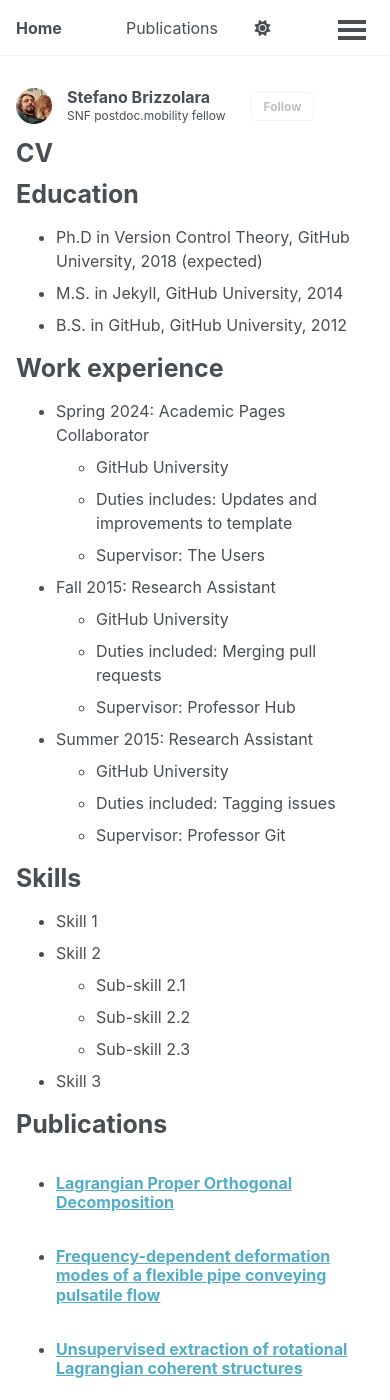
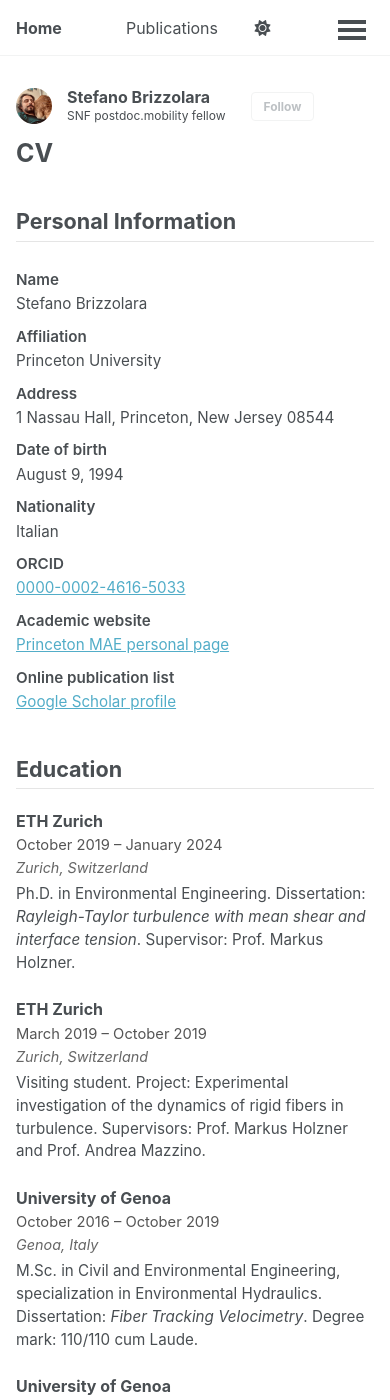
Before and after one commit to stebrizzo/stebrizzo.github.io, a Jekyll site: the page built from _pages/cv.md, in a window 390 px wide and 1400 px high. Built offline with Jekyll 4.4.1, drawn with Linux system fonts in a browser that asks for light colours; a style sheet for code colours, icons or effects is not loaded; some of the changed text lies outside the part shown.

Commit message:
Update cv.md

```diff
--- a/_pages/cv.md
+++ b/_pages/cv.md
@@ -7,58 +7,308 @@ redirect_from:
   - /resume
 ---
 
-{% include base_path %}
+<style>
 
-Education
-======
-* Ph.D in Version Control Theory, GitHub University, 2018 (expected)
-* M.S. in Jekyll, GitHub University, 2014
-* B.S. in GitHub, GitHub University, 2012
+.cv-section {
+  margin-top: 2rem;
+  margin-bottom: 2rem;
+}
 
-Work experience
-======
-* Spring 2024: Academic Pages Collaborator
-  * GitHub University
-  * Duties includes: Updates and improvements to template
-  * Supervisor: The Users
+.cv-section h2 {
+  font-size: 1.35rem;
+  font-weight: 700;
+  margin-bottom: 1.2rem;
+  padding-bottom: 0.35rem;
+  border-bottom: 1px solid #e5e5e5;
+}
 
-* Fall 2015: Research Assistant
-  * GitHub University
-  * Duties included: Merging pull requests
-  * Supervisor: Professor Hub
 
-* Summer 2015: Research Assistant
-  * GitHub University
-  * Duties included: Tagging issues
-  * Supervisor: Professor Git
+/* Personal information */
 
-Skills
-======
-* Skill 1
-* Skill 2
-  * Sub-skill 2.1
-  * Sub-skill 2.2
-  * Sub-skill 2.3
-* Skill 3
+.cv-info {
+  display: grid;
+  grid-template-columns: 150px 1fr;
+  column-gap: 20px;
+  row-gap: 0.45rem;
+  font-size: 0.95rem;
+}
 
-Publications
-======
-  <ul>{% for post in site.publications reversed %}
-    {% include archive-single-cv.html %}
-  {% endfor %}</ul>
+.cv-info-label {
+  font-weight: 600;
+}
 
-Talks
-======
-  <ul>{% for post in site.talks reversed %}
-    {% include archive-single-talk-cv.html  %}
-  {% endfor %}</ul>
 
-Teaching
-======
-  <ul>{% for post in site.teaching reversed %}
-    {% include archive-single-cv.html %}
-  {% endfor %}</ul>
+/* Education and employment entries */
 
-Service and leadership
-======
-* Currently signed in to 43 different slack teams
+.cv-entry {
+  margin-bottom: 1.4rem;
+}
+
+.cv-entry-header {
+  display: flex;
+  justify-content: space-between;
+  align-items: baseline;
+  gap: 20px;
+}
+
+.cv-entry-institution {
+  font-weight: 700;
+  font-size: 1rem;
+}
+
+.cv-entry-date {
+  font-size: 0.92rem;
+  white-space: nowrap;
+  color: #555;
+}
+
+.cv-entry-location {
+  font-size: 0.90rem;
+  font-style: italic;
+  color: #666;
+  margin-top: 0.05rem;
+}
+
+.cv-entry-description {
+  font-size: 0.95rem;
+  line-height: 1.5;
+  margin-top: 0.3rem;
+}
+
+
+/* Mobile formatting */
+
+@media (max-width: 650px) {
+
+  .cv-info {
+    grid-template-columns: 1fr;
+    row-gap: 0.1rem;
+  }
+
+  .cv-info-label {
+    margin-top: 0.5rem;
+  }
+
+  .cv-entry-header {
+    display: block;
+  }
+
+  .cv-entry-date {
+    margin-top: 0.1rem;
+  }
+}
+
+</style>
+
+
+<div class="cv-section">
+
+<h2>Personal Information</h2>
+
+<div class="cv-info">
+
+  <div class="cv-info-label">Name</div>
+  <div>Stefano Brizzolara</div>
+
+  <div class="cv-info-label">Affiliation</div>
+  <div>Princeton University</div>
+
+  <div class="cv-info-label">Address</div>
+  <div>1 Nassau Hall, Princeton, New Jersey 08544</div>
+
+  <div class="cv-info-label">Date of birth</div>
+  <div>August 9, 1994</div>
+
+  <div class="cv-info-label">Nationality</div>
+  <div>Italian</div>
+
+  <div class="cv-info-label">ORCID</div>
+  <div>
+    <a href="https://orcid.org/0000-0002-4616-5033" target="_blank">
+      0000-0002-4616-5033
+    </a>
+  </div>
+
+  <div class="cv-info-label">Academic website</div>
+  <div>
+    <a href="https://mae.princeton.edu/people/stefano-brizzolara" target="_blank">
+      Princeton MAE personal page
+    </a>
+  </div>
+
+  <div class="cv-info-label">Online publication list</div>
+  <div>
+    <a href="https://scholar.google.com/citations?user=ekaFU6wAAAAJ&hl=it" target="_blank">
+      Google Scholar profile
+    </a>
+  </div>
+
+</div>
+
+</div>
+
+
+<div class="cv-section">
+
+<h2>Education</h2>
+
+
+<div class="cv-entry">
+
+  <div class="cv-entry-header">
+    <div class="cv-entry-institution">ETH Zurich</div>
+    <div class="cv-entry-date">October 2019 – January 2024</div>
+  </div>
+
+  <div class="cv-entry-location">
+    Zurich, Switzerland
+  </div>
+
+  <div class="cv-entry-description">
+    Ph.D. in Environmental Engineering.
+    Dissertation: <em>Rayleigh-Taylor turbulence with mean shear and interface tension</em>.
+    Supervisor: Prof. Markus Holzner.
+  </div>
+
+</div>
+
+
+<div class="cv-entry">
+
+  <div class="cv-entry-header">
+    <div class="cv-entry-institution">ETH Zurich</div>
+    <div class="cv-entry-date">March 2019 – October 2019</div>
+  </div>
+
+  <div class="cv-entry-location">
+    Zurich, Switzerland
+  </div>
+
+  <div class="cv-entry-description">
+    Visiting student.
+    Project: Experimental investigation of the dynamics of rigid fibers in turbulence.
+    Supervisors: Prof. Markus Holzner and Prof. Andrea Mazzino.
+  </div>
+
+</div>
+
+
+<div class="cv-entry">
+
+  <div class="cv-entry-header">
+    <div class="cv-entry-institution">University of Genoa</div>
+    <div class="cv-entry-date">October 2016 – October 2019</div>
+  </div>
+
+  <div class="cv-entry-location">
+    Genoa, Italy
+  </div>
+
+  <div class="cv-entry-description">
+    M.Sc. in Civil and Environmental Engineering, specialization in Environmental Hydraulics.
+    Dissertation: <em>Fiber Tracking Velocimetry</em>.
+    Degree mark: 110/110 cum Laude.
+  </div>
+
+</div>
+
+
+<div class="cv-entry">
+
+  <div class="cv-entry-header">
+    <div class="cv-entry-institution">University of Genoa</div>
+    <div class="cv-entry-date">October 2013 – October 2016</div>
+  </div>
+
+  <div class="cv-entry-location">
+    Genoa, Italy
+  </div>
+
+  <div class="cv-entry-description">
+    B.Sc. in Civil and Environmental Engineering.
+    Dissertation: <em>Coastal vulnerability assessment to inundation for Lalzit Bay, Albania</em>.
+    Degree mark: 110/110.
+  </div>
+
+</div>
+
+</div>
+
+
+<div class="cv-section">
+
+<h2>Employment History</h2>
+
+
+<div class="cv-entry">
+
+  <div class="cv-entry-header">
+    <div class="cv-entry-institution">Princeton University</div>
+    <div class="cv-entry-date">July 2025 – Present</div>
+  </div>
+
+  <div class="cv-entry-location">
+    Princeton, United States
+  </div>
+
+  <div class="cv-entry-description">
+    Postdoctoral researcher (SNSF Postdoc.Mobility fellowship holder).
+  </div>
+
+</div>
+
+
+<div class="cv-entry">
+
+  <div class="cv-entry-header">
+    <div class="cv-entry-institution">Institute of Science and Technology Austria</div>
+    <div class="cv-entry-date">March 2024 – June 2025</div>
+  </div>
+
+  <div class="cv-entry-location">
+    Vienna, Austria
+  </div>
+
+  <div class="cv-entry-description">
+    Postdoctoral researcher (IST-BRIDGE fellowship holder and Marie Curie Fellow).
+  </div>
+
+</div>
+
+
+<div class="cv-entry">
+
+  <div class="cv-entry-header">
+    <div class="cv-entry-institution">ETH Zurich and WSL Birmensdorf</div>
+    <div class="cv-entry-date">November 2019 – February 2024</div>
+  </div>
+
+  <div class="cv-entry-location">
+    Zurich, Switzerland
+  </div>
+
+  <div class="cv-entry-description">
+    Doctoral researcher.
+  </div>
+
+</div>
+
+
+<div class="cv-entry">
+
+  <div class="cv-entry-header">
+    <div class="cv-entry-institution">ETH Zurich</div>
+    <div class="cv-entry-date">March 2019 – October 2019</div>
+  </div>
+
+  <div class="cv-entry-location">
+    Zurich, Switzerland
+  </div>
+
+  <div class="cv-entry-description">
+    Undergraduate research assistant.
+  </div>
+
+</div>
+
+</div>
```
